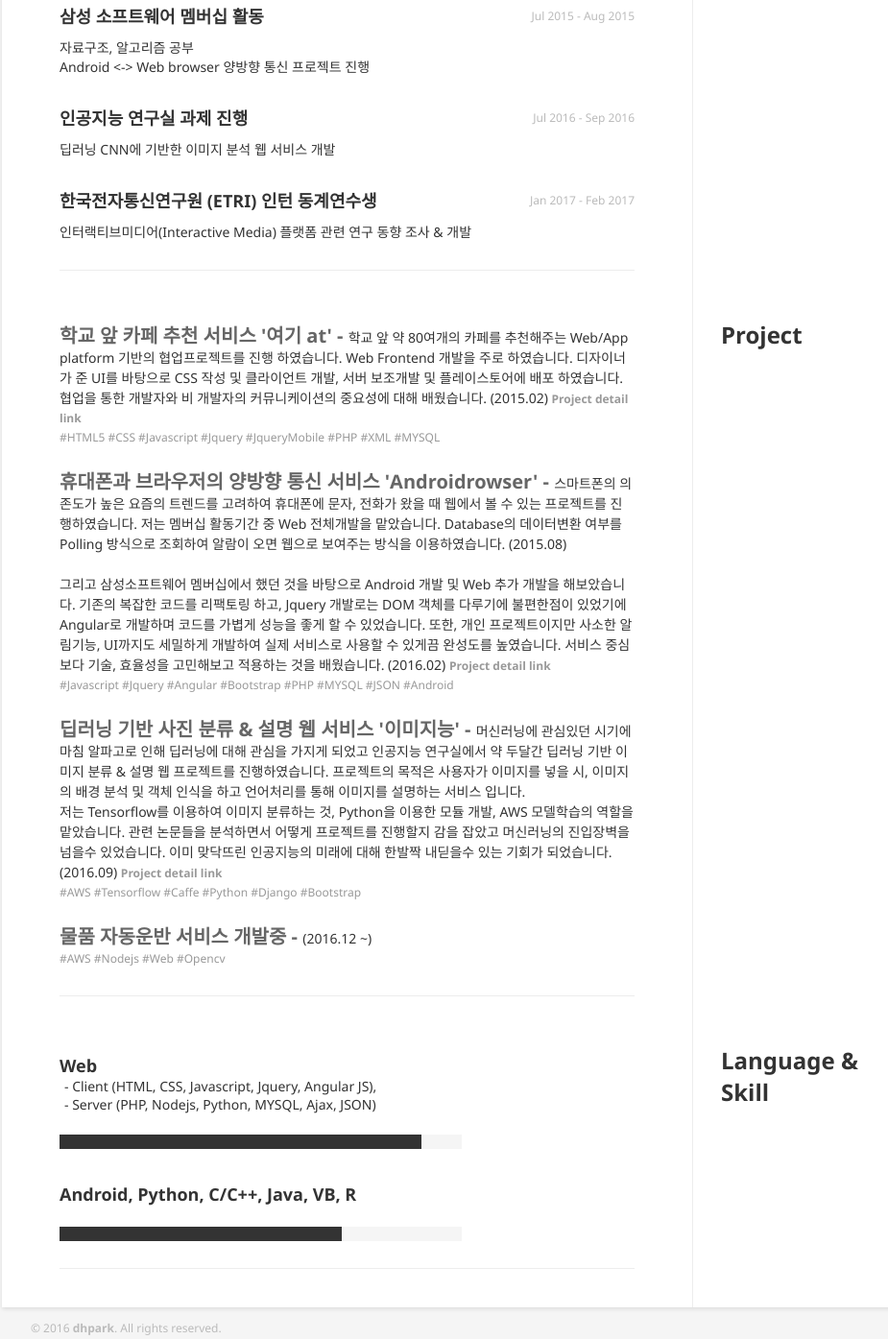
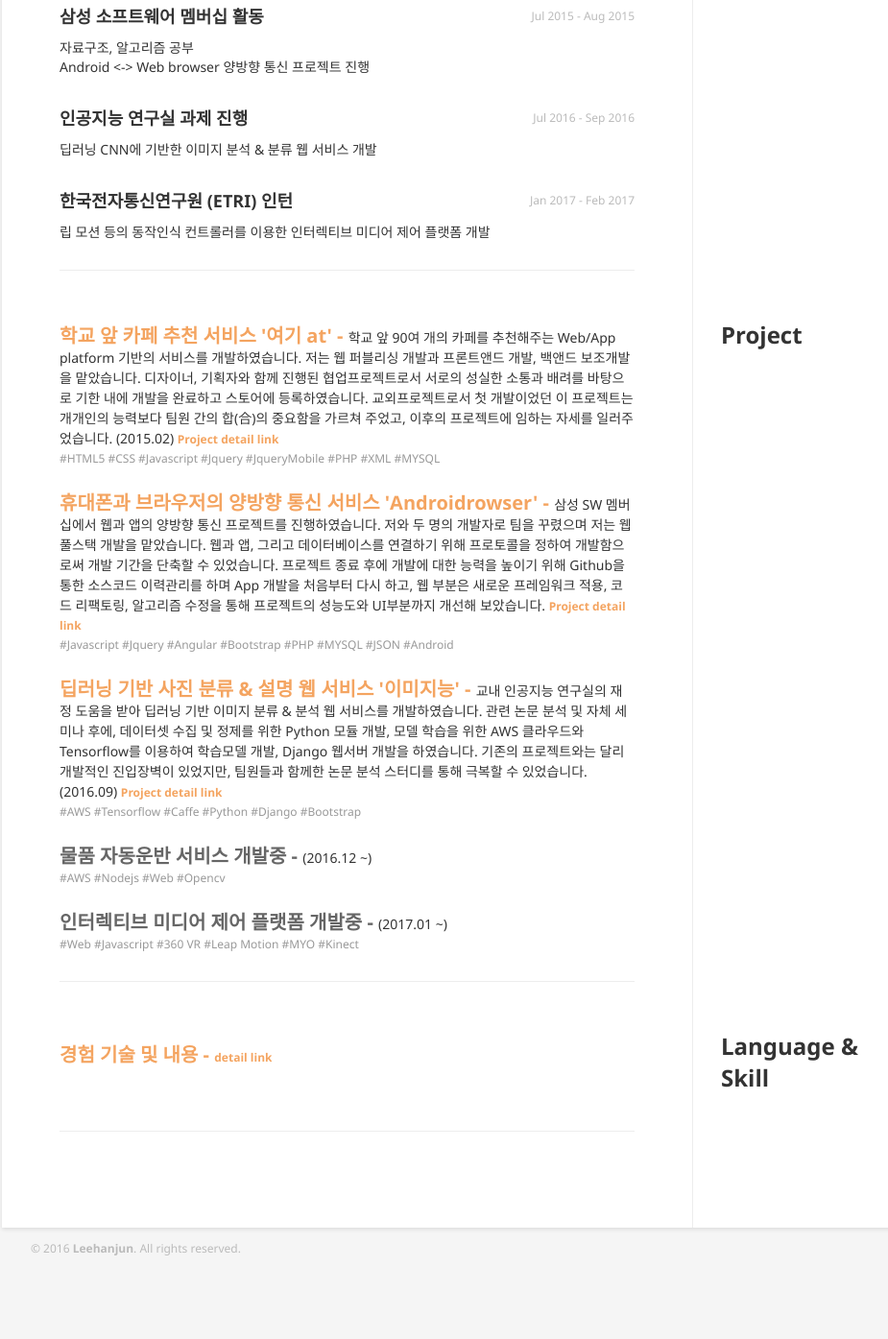
Before and after one commit to Paduk/portfolio, a plain HTML site: page index.html in a window 1280 px wide. Shown: the part 448-1843 px from the top of the page at 96% size, without its empty margins (158-1083 px from the left). After the commit the page ends 1787 px from the top, so only its background shows below. Drawn offline with Linux system fonts and the light colour scheme.

Commit message:
update 0131

```diff
--- a/assets/css/style.css
+++ b/assets/css/style.css
@@ -238,6 +238,10 @@ header .contact-container .contact-list li span {
   color: #111 ;
   font-size: 14px ;
 }
+
+.project .hjlink {
+  color : sandybrown;
+}
 /* skill */
 .skill {
   margin-bottom: 0!important ;
--- a/index.html
+++ b/index.html
@@ -108,17 +108,18 @@
                   <span class="date">Jul 2016 - Sep 2016</span>
                   <p class="detail">
                     <a href="">
-                    딥러닝 CNN에 기반한 이미지 분석 웹 서비스 개발
+                    딥러닝 CNN에 기반한 이미지 분석 & 분류 웹 서비스 개발
                     </a>
                   </p>
                 </li>
                 <li>
-                  <h3>한국전자통신연구원 (ETRI) 인턴 동계연수생</h3>
+                  <h3>한국전자통신연구원 (ETRI) 인턴</h3>
                   <h4 class="company"></h4>
                   <span class="date">Jan 2017 - Feb 2017</span>
                   <p class="detail">
                     <a href="">
-                      인터랙티브미디어(Interactive Media) 플랫폼 관련 연구 동향 조사 & 개발
+                      립 모션 등의 동작인식 컨트롤러를
+                      이용한 인터렉티브 미디어 제어 플랫폼 개발
                     </a>
                   </p>
                 </li>
@@ -132,29 +133,28 @@
               <h2>project</h2>
               <ul>
                 <li>
-                  <h3><a href="project1.html">
+                  <h3 class="hjlink"><a href="project1.html">
                   학교 앞 카페 추천 서비스 '여기 at'</a></h3>
                   <p class="detail">
-                     학교 앞 약 80여개의 카페를 추천해주는 Web/App platform 기반의 협업프로젝트를 진행 하였습니다. Web Frontend 개발을 주로 하였습니다. 디자이너가 준 UI를 바탕으로 CSS 작성 및 클라이언트 개발, 서버 보조개발 및 플레이스토어에 배포 하였습니다. 협업을 통한 개발자와 비 개발자의 커뮤니케이션의 중요성에 대해 배웠습니다.
-                     (2015.02) 		<a href="project1.html"><h4 class="link">Project detail link</h4></a>
+                     학교 앞 90여 개의 카페를 추천해주는 Web/App platform 기반의 서비스를 개발하였습니다. 저는 웹 퍼블리싱 개발과 프론트앤드 개발, 백앤드 보조개발을 맡았습니다. 디자이너, 기획자와 함께 진행된 협업프로젝트로서 서로의 성실한 소통과 배려를 바탕으로 기한 내에 개발을 완료하고 스토어에 등록하였습니다. 교외프로젝트로서 첫 개발이었던 이 프로젝트는 개개인의 능력보다 팀원 간의 합(合)의 중요함을 가르쳐 주었고, 이후의 프로젝트에 임하는 자세를 일러주었습니다.
+                     (2015.02) 		<a href="project1.html"><h4 class="link hjlink">Project detail link</h4></a>
                   </p>
 
                   <p class="tags">#HTML5 #CSS #Javascript #Jquery #JqueryMobile #PHP #XML #MYSQL</p>
                 </li>
                 <li>
-                  <h3><a href="project2.html">휴대폰과 브라우저의 양방향 통신 서비스 'Androidrowser'</a></h3>
+                  <h3 class="hjlink"><a href="project2.html">휴대폰과 브라우저의 양방향 통신 서비스 'Androidrowser'</a></h3>
                   <p class="detail">
-                    스마트폰의 의존도가 높은 요즘의 트렌드를 고려하여 휴대폰에 문자, 전화가 왔을 때 웹에서 볼 수 있는 프로젝트를 진행하였습니다. 저는 멤버십 활동기간 중 Web 전체개발을 맡았습니다. Database의 데이터변환 여부를 Polling 방식으로 조회하여 알람이 오면 웹으로 보여주는 방식을 이용하였습니다. (2015.08) <br /><br />
-                    그리고 삼성소프트웨어 멤버십에서 했던 것을 바탕으로 Android 개발 및 Web 추가 개발을 해보았습니다. 기존의 복잡한 코드를 리팩토링 하고, Jquery 개발로는 DOM 객체를 다루기에 불편한점이 있었기에 Angular로 개발하며 코드를 가볍게 성능을 좋게 할 수 있었습니다. 또한, 개인 프로젝트이지만 사소한 알림기능, UI까지도 세밀하게 개발하여 실제 서비스로 사용할 수 있게끔 완성도를 높였습니다. 서비스 중심보다 기술, 효율성을 고민해보고 적용하는 것을 배웠습니다. (2016.02)
-                    <a href="project2.html"><h4 class="link">Project detail link</h4></a>
+                     삼성 SW 멤버십에서 웹과 앱의 양방향 통신 프로젝트를 진행하였습니다. 저와 두 명의 개발자로 팀을 꾸렸으며 저는 웹 풀스택 개발을 맡았습니다. 웹과 앱, 그리고 데이터베이스를 연결하기 위해 프로토콜을 정하여 개발함으로써 개발 기간을 단축할 수 있었습니다. 프로젝트 종료 후에 개발에 대한 능력을 높이기 위해 Github을 통한 소스코드 이력관리를 하며 App 개발을 처음부터 다시 하고, 웹 부분은 새로운 프레임워크 적용, 코드 리팩토링, 알고리즘 수정을 통해 프로젝트의 성능도와 UI부분까지 개선해 보았습니다.
+                    <a href="project2.html"><h4 class="link hjlink">Project detail link</h4></a>
                   </p>
                   <p class="tags">#Javascript #Jquery #Angular #Bootstrap #PHP #MYSQL #JSON #Android</p>
                 </li>
                 <li>
-                  <h3><a href="project3.html">딥러닝 기반 사진 분류 & 설명 웹 서비스 '이미지능'</a></h3>
+                  <h3 class="hjlink"><a href="project3.html">딥러닝 기반 사진 분류 & 설명 웹 서비스 '이미지능'</a></h3>
                   <p class="detail">
-                    머신러닝에 관심있던 시기에 마침 알파고로 인해 딥러닝에 대해 관심을 가지게 되었고 인공지능 연구실에서 약 두달간 딥러닝 기반 이미지 분류 & 설명 웹 프로젝트를 진행하였습니다. 프로젝트의 목적은 사용자가 이미지를 넣을 시, 이미지의 배경 분석 및 객체 인식을 하고 언어처리를 통해 이미지를 설명하는 서비스 입니다. <br /> 저는 Tensorflow를 이용하여 이미지 분류하는 것, Python을 이용한 모듈 개발, AWS 모델학습의 역할을 맡았습니다. 관련 논문들을 분석하면서 어떻게 프로젝트를 진행할지 감을 잡았고 머신러닝의 진입장벽을 넘을수 있었습니다. 이미 맞닥뜨린 인공지능의 미래에 대해 한발짝 내딛을수 있는 기회가 되었습니다. (2016.09)
-                    <a href="project3.html"><h4 class="link">Project detail link</h4></a>
+                    교내 인공지능 연구실의 재정 도움을 받아 딥러닝 기반 이미지 분류 & 분석 웹 서비스를 개발하였습니다. 관련 논문 분석 및 자체 세미나 후에, 데이터셋 수집 및 정제를 위한 Python 모듈 개발, 모델 학습을 위한 AWS 클라우드와 Tensorflow를 이용하여 학습모델 개발, Django 웹서버 개발을 하였습니다. 기존의 프로젝트와는 달리 개발적인 진입장벽이 있었지만, 팀원들과 함께한 논문 분석 스터디를 통해 극복할 수 있었습니다. (2016.09)
+                    <a href="project3.html"><h4 class="link hjlink">Project detail link</h4></a>
                   </p>
                   <p class="tags">#AWS #Tensorflow #Caffe #Python #Django #Bootstrap </p>
                 </li>
@@ -165,31 +165,22 @@
                   </p>
                   <p class="tags">#AWS #Nodejs #Web #Opencv</p>
                 </li>
+                <li>
+                  <h3><a href=""> 인터렉티브 미디어 제어 플랫폼 개발중</a></h3>
+                  <p class="detail">
+                    (2017.01 ~)
+                  </p>
+                  <p class="tags">#Web #Javascript #360 VR #Leap Motion #MYO #Kinect</p>
+                </li>
               </ul>
             </div>
           </section><!-- project -->
 
           <!-- skill -->
-          <section class="resume-item skill">
+          <section class="resume-item project">
             <div class="inner">
               <h2>Language &<br /> Skill</h2>
-              <ul>
-               	<li>
-              		<p class="h2"> Web </p>
-              		<p class="p"> -	Client (HTML, CSS, Javascript, Jquery, Angular JS),  </p>
-              		<p class="p"> -	Server (PHP, Nodejs, Python, MYSQL, Ajax, JSON) </p>
-              		<br />
-              		<div class="skill-bar">
-                    <span class="bar" style="width: 90% ;"></span>
-                 	</div>
-              		<li>
-              	</li>
-              	<li>
-              	<br /><br /><p class="h2"> Android, Python, C/C++, Java, VB, R </p><br />
-                  <div class="skill-bar">
-                    <span class="bar" style="width: 70% ;"></span>
-                  </div>
-                </li></ul>
+              <h3 class="hjlink"><a href="skill1.html">경험 기술 및 내용</a></h3><a href="skill1.html"><h4 class="link hjlink">detail link</h4></a>
                 <br /><br /><br /><br />
             </div>
           </section><!-- skill -->
@@ -198,7 +189,7 @@
 
       <!-- footer -->
       <footer>
-          © 2016 <a href="https://github.com/dhparkdh" target="-_blank">dhpark</a>. All rights reserved.
+          © 2016 <a href="https://github.com/Paduk" target="-_blank">Leehanjun</a>. All rights reserved.
       </footer><!-- footer -->
 
     </div>
```
Also changed, not shown: project1.html (+1 -1 lines), project2.html (+1 -1 lines), project3.html (+1 -1 lines), skill1.html (added, +134 -0 lines).
